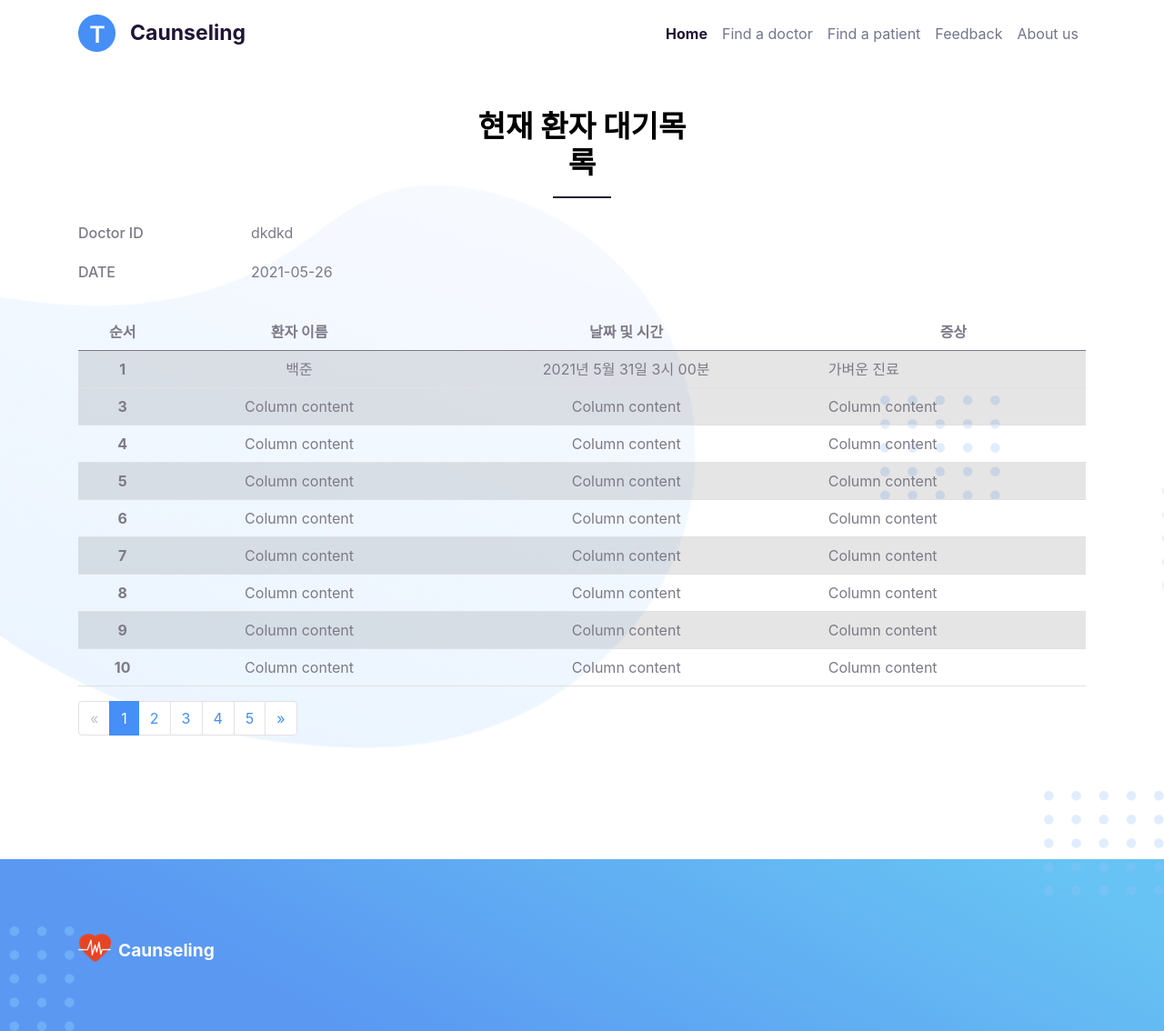
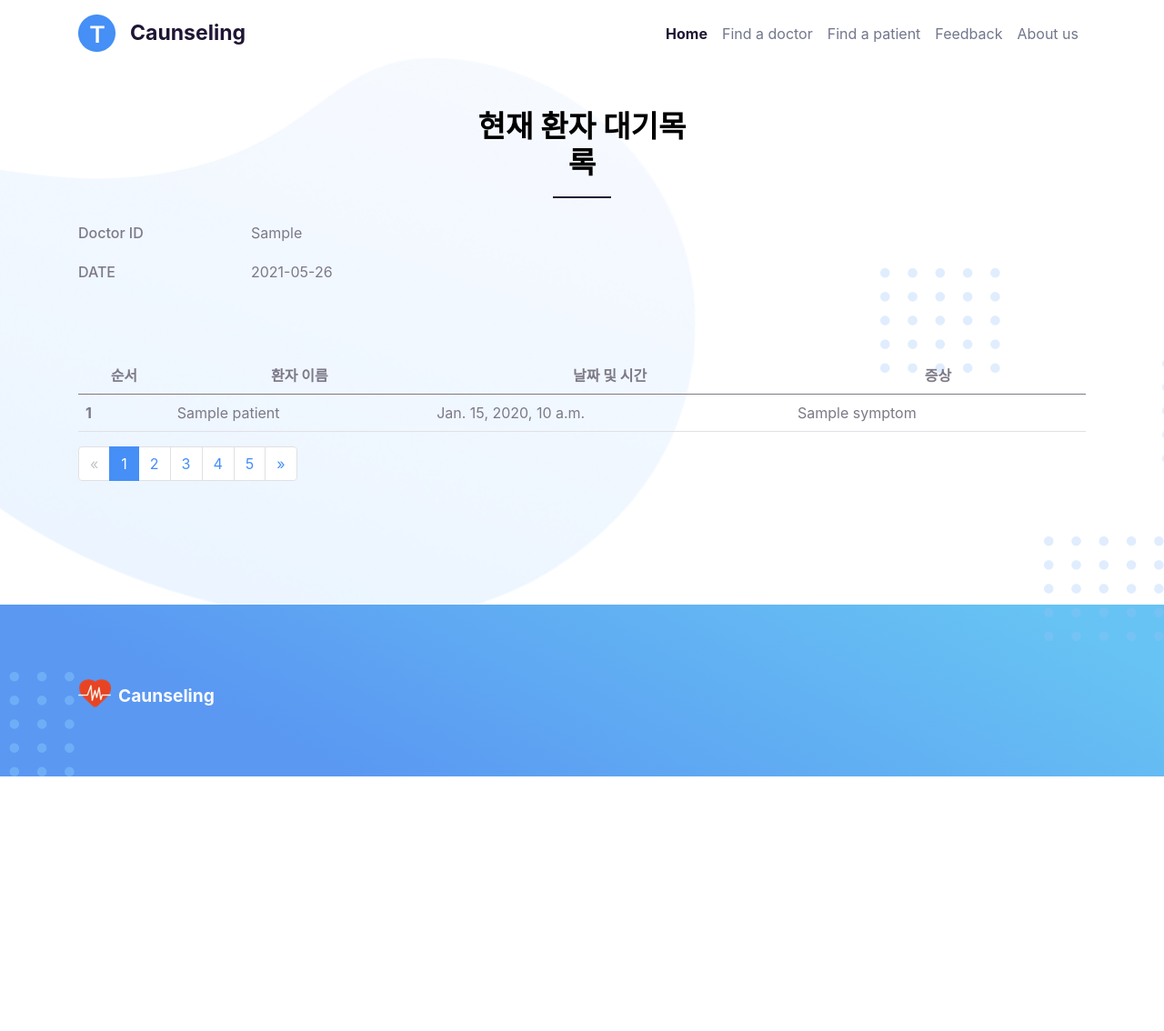
Before and after one commit to yhb1834/Smart-Health-Prediction-System, a Django app: template webpage/doctor_patient/templates/doctor/patient-list.html in a window 1280 px wide. Shown: the whole page at 91% size. After the commit the page ends 854 px from the top, so only its background shows below. Run offline with Django 3.2, Linux system fonts and the light colour scheme; the template is opened without the code that fills it: most values are stand-ins (such as "Sample title", 1, 10 or a date in 2020); some libraries are stand-ins or nearby versions.

Commit message:
날짜만 잘 나오도록 수정

```diff
--- a/webpage/doctor_patient/templates/doctor/patient-list.html
+++ b/webpage/doctor_patient/templates/doctor/patient-list.html
@@ -139,7 +139,7 @@
                <div class="form-group row">
                 <label for="staticEmail" class="col-sm-2 col-form-label">Doctor ID</label>
                 <div class="col-sm-10">
-                  <input type="text" readonly="" class="form-control-plaintext" id="staticEmail" value="dkdkd">
+                  <input type="text" readonly="" class="form-control-plaintext" id="staticEmail" value={{doctor_name}}>
                 </div>
               </div>
               <div class="form-group row">
@@ -149,8 +149,10 @@
                 </div>
               </div>
 <br>
-      <table class="table table-hover">
-        <thead>
+<div class="row mt-5">
+  <div class="col-12">
+    <table class="table">
+      <thead class="thead-dark">
         <tr>
           <th scope="col" style="text-align: center">순서</th>
           <th scope="col" style="text-align: center">환자 이름</th>
@@ -158,62 +160,22 @@
           <th scope="col" style="text-align: center">증상</th>
         </tr>
       </thead>
+
       <tbody>
-          <tr class="table-active">
-            <th scope="row" style="text-align: center">1</th>
-            <td style="text-align: center">백준</td>
-            <td style="text-align: center">2021년 5월 31일 3시 00분</td>
-            <td>가벼운 진료
-          <tr class="table-active">
-            <th scope="row" style="text-align: center">3</th>
-            <td style="text-align: center">Column content</td>
-            <td style="text-align: center">Column content</td>
-            <td>Column content</td>
+        {% for patient in patient_list %}
+        <tr>
+          <th scope="row">{{ patient.id }}</th>
+          <td>{{ patient.patient_name }}</td>
+          <td>{{ patient.date }}</td>
+          <td>{{ patient.symptom }}</td>
+
         </tr>
-          <tr>
-            <th scope="row" style="text-align: center">4</th>
-            <td style="text-align: center">Column content</td>
-            <td style="text-align: center">Column content</td>
-            <td>Column content</td>
-          </tr>
-        <tr class="table-active">
-            <th scope="row" style="text-align: center">5</th>
-            <td style="text-align: center">Column content</td>
-            <td style="text-align: center">Column content</td>
-            <td>Column content</td>
-          </tr>
-          <tr>
-            <th scope="row" style="text-align: center">6</th>
-            <td style="text-align: center">Column content</td>
-            <td style="text-align: center">Column content</td>
-            <td>Column content</td>
-          </tr>
-        <tr class="table-active">
-            <th scope="row" style="text-align: center">7</th>
-            <td style="text-align: center">Column content</td>
-            <td style="text-align: center">Column content</td>
-            <td>Column content</td>
-          </tr>
-          <tr>
-            <th scope="row" style="text-align: center">8</th>
-            <td style="text-align: center">Column content</td>
-            <td style="text-align: center">Column content</td>
-            <td>Column content</td>
-          </tr>
-         <tr class="table-active">
-            <th scope="row" style="text-align: center">9</th>
-            <td style="text-align: center">Column content</td>
-            <td style="text-align: center">Column content</td>
-            <td>Column content</td>
-          </tr>
-          <tr>
-            <th scope="row" style="text-align: center">10</th>
-            <td style="text-align: center">Column content</td>
-            <td style="text-align: center">Column content</td>
-            <td>Column content</td>
-          </tr>
+        {% endfor %}
       </tbody>
     </table>
+  </div>
+</div>
+
       <div class="text-center">
         <ul class="pagination ">
           <li class="page-item disabled">
```
Lines whose indentation alone changed are shown as unchanged.
